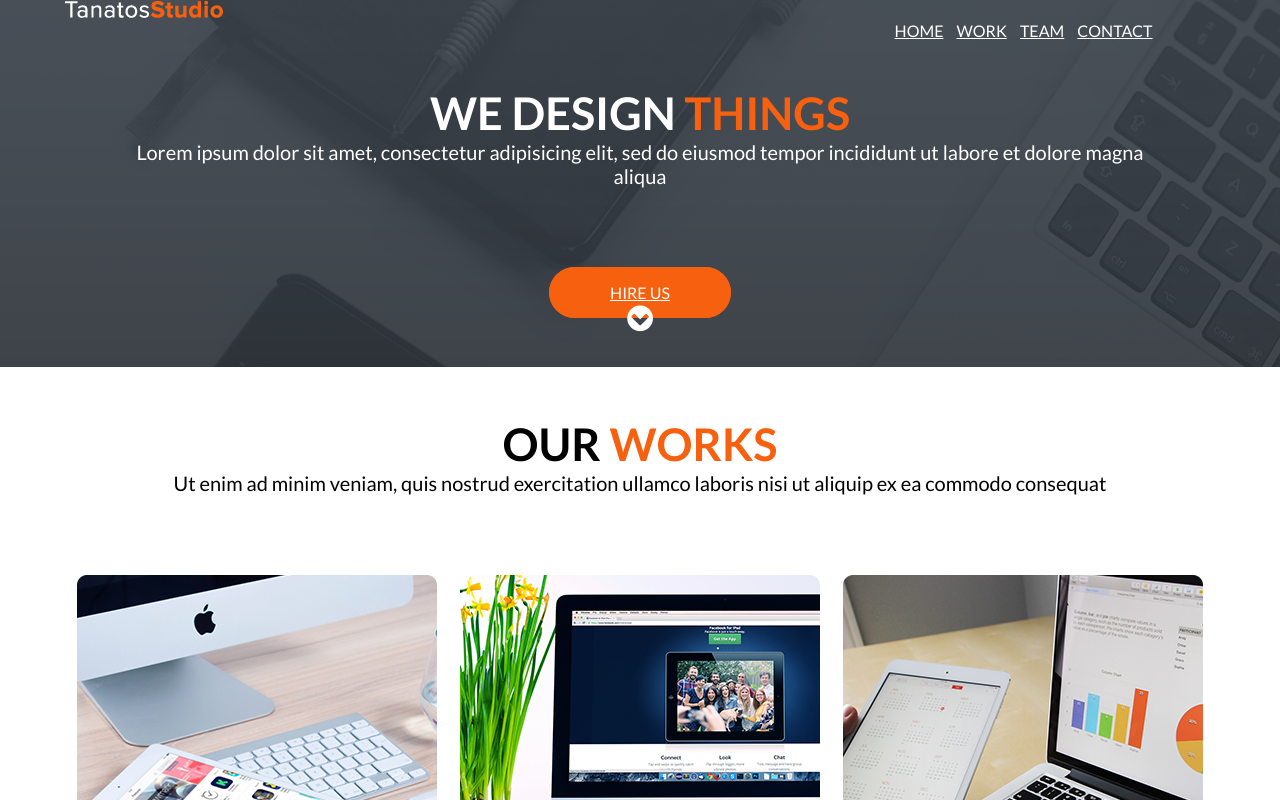
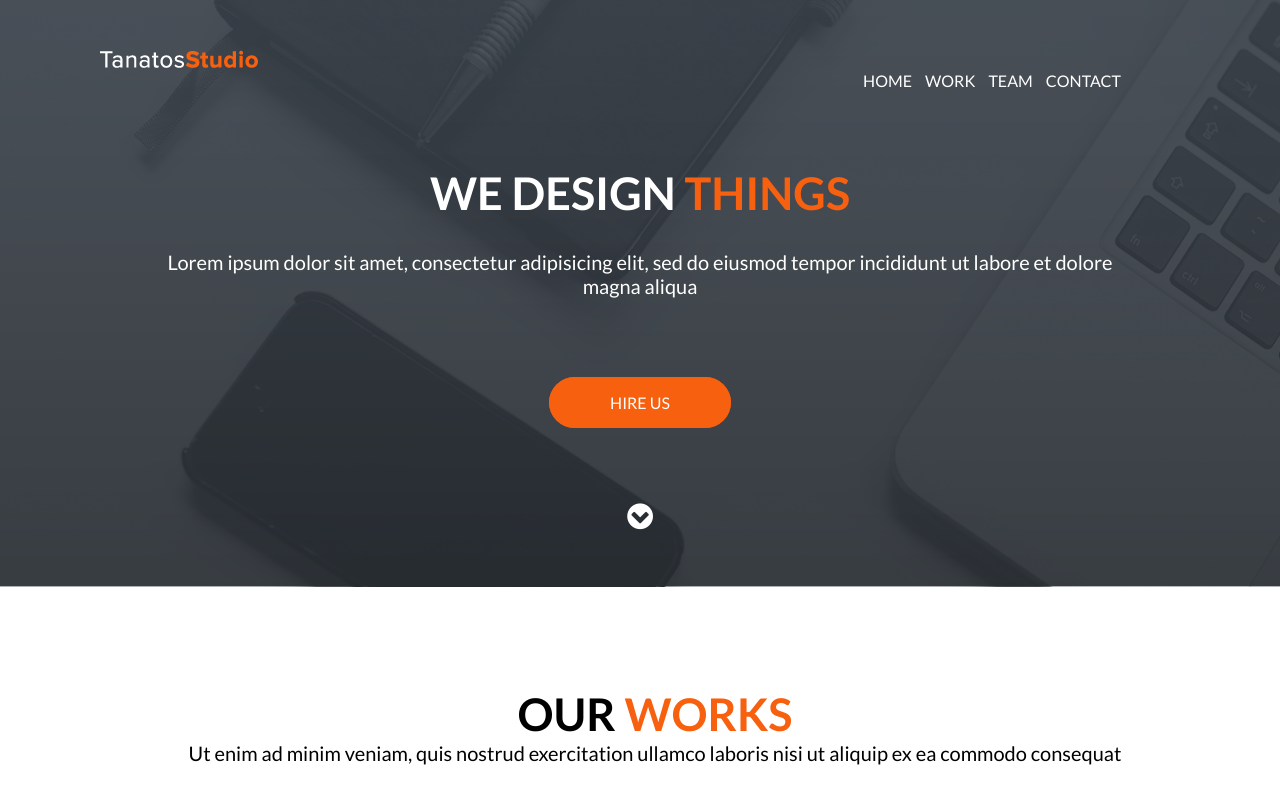
Before and after one commit to Antanu/project_three, a plain HTML site: page index.html in a window 1280 px wide. Shown: the top 800 px of the page. Drawn offline with Linux system fonts and the light colour scheme.

Commit message:
Add files via upload

```diff
--- a/css/style.css
+++ b/css/style.css
@@ -1,11 +1,9 @@
 @import url('https://fonts.googleapis.com/css?family=Lato:400,700');
 *{
 	margin: 0;
-	padding: 0;
 	box-sizing: border-box;
 	-moz-box-sizing:border-box;
 	-webkit-box-sizing:border-box;
-
 }
 body{
 font-family: 'Lato', sans-serif;
@@ -13,9 +11,10 @@ font-family: 'Lato', sans-serif;
 
 
 .container {
-	width: 1150px;
-    margin: 0 auto;
-    overflow: hidden;
+	width: 1180px;
+	margin: 0 auto;
+	overflow: hidden;
+	padding: 50px;
 }
 
 header{
@@ -36,7 +35,7 @@ background-image: url(../images/banner.png);
 
 nav{
 	width: 95%;
-    float: left;
+	float: left;
 }
 nav ul{
 	text-align: right;
@@ -46,6 +45,7 @@ nav ul li{
     display: inline-block;
 }
 nav ul li a{
+	text-decoration: none;
 	color: white;
     padding: 5px
 }
@@ -55,11 +55,14 @@ nav ul li a:hover{}
 .banner-content {
 	    text-align: center;
 	    padding: 65px;
+	    margin-bottom: 60px;
 }
 .banner-content h1{
 	font-size: 45px;
-    color: white;
-    padding: 0px;
+	color: white;
+	padding: 0px;
+	margin-bottom: 30px;
+	margin-top: 30px;
 }
 .banner-content span{
 	color: #f7600e
@@ -70,13 +73,14 @@ nav ul li a:hover{}
     color: white;
     padding: 0px;
 }
-.banner-content a{background: #f7600e;
+.banner-content a{
+    background: #f7600e;
     border: 1px solid #f7600e;
     color: white;
     padding: 15px 60px;
     border-radius: 50px;
     font-size: 16px;
-
+    text-decoration: none;
 }
 .arrow i{
 	color: white;
@@ -104,7 +108,7 @@ nav ul li a:hover{}
 .heading p{
 	    font-size: 20px;
     padding: 0px;
-    margin-bottom: 80px;
+    margin-bottom: 60px;
 }
 .heading span{
 	color: #f7600e
@@ -139,6 +143,7 @@ nav ul li a:hover{}
     transform: translate(-50% );
     left: 50.15%;
     bottom: 0%;
+        text-decoration: none;
 
 }
 .portfolio-section {
```
